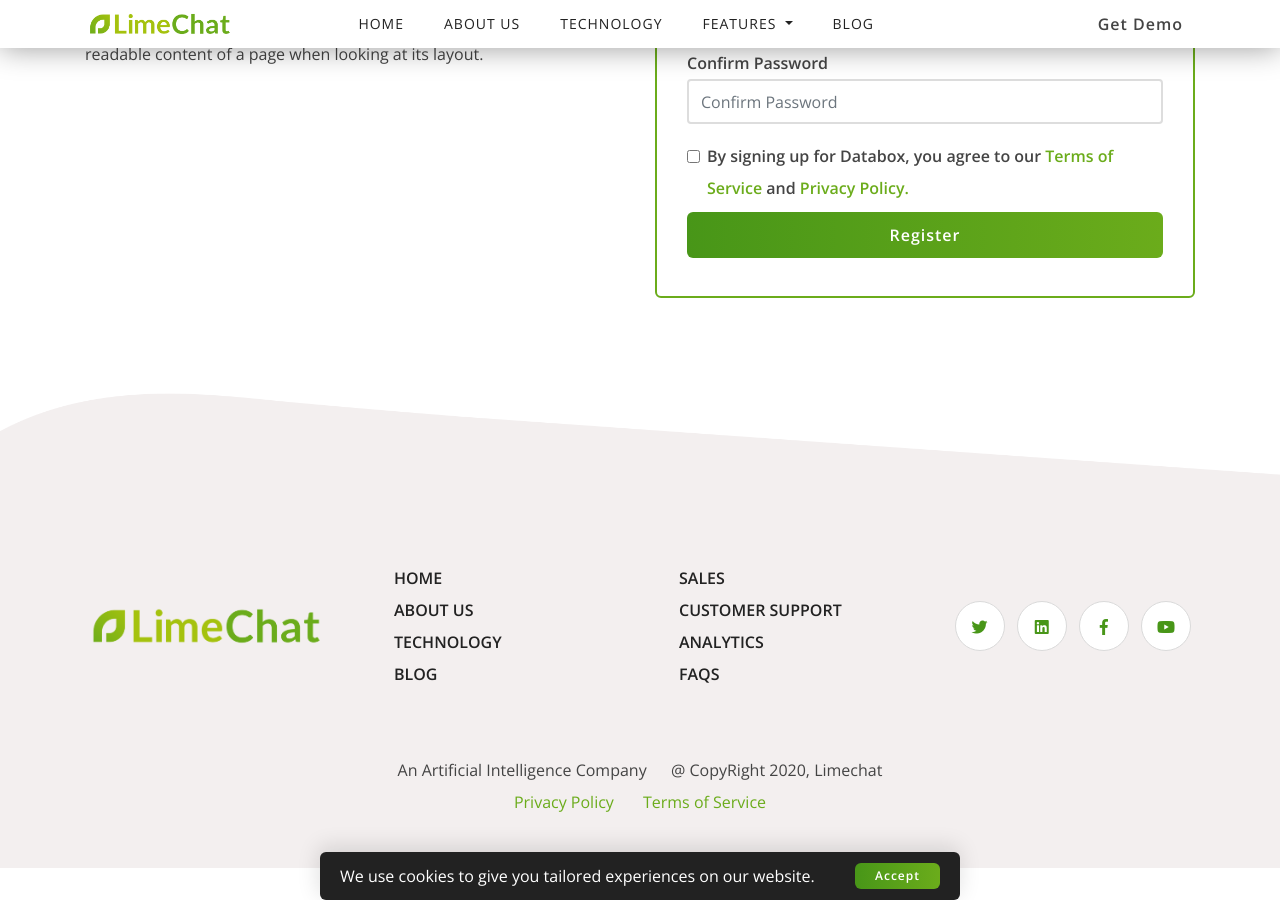
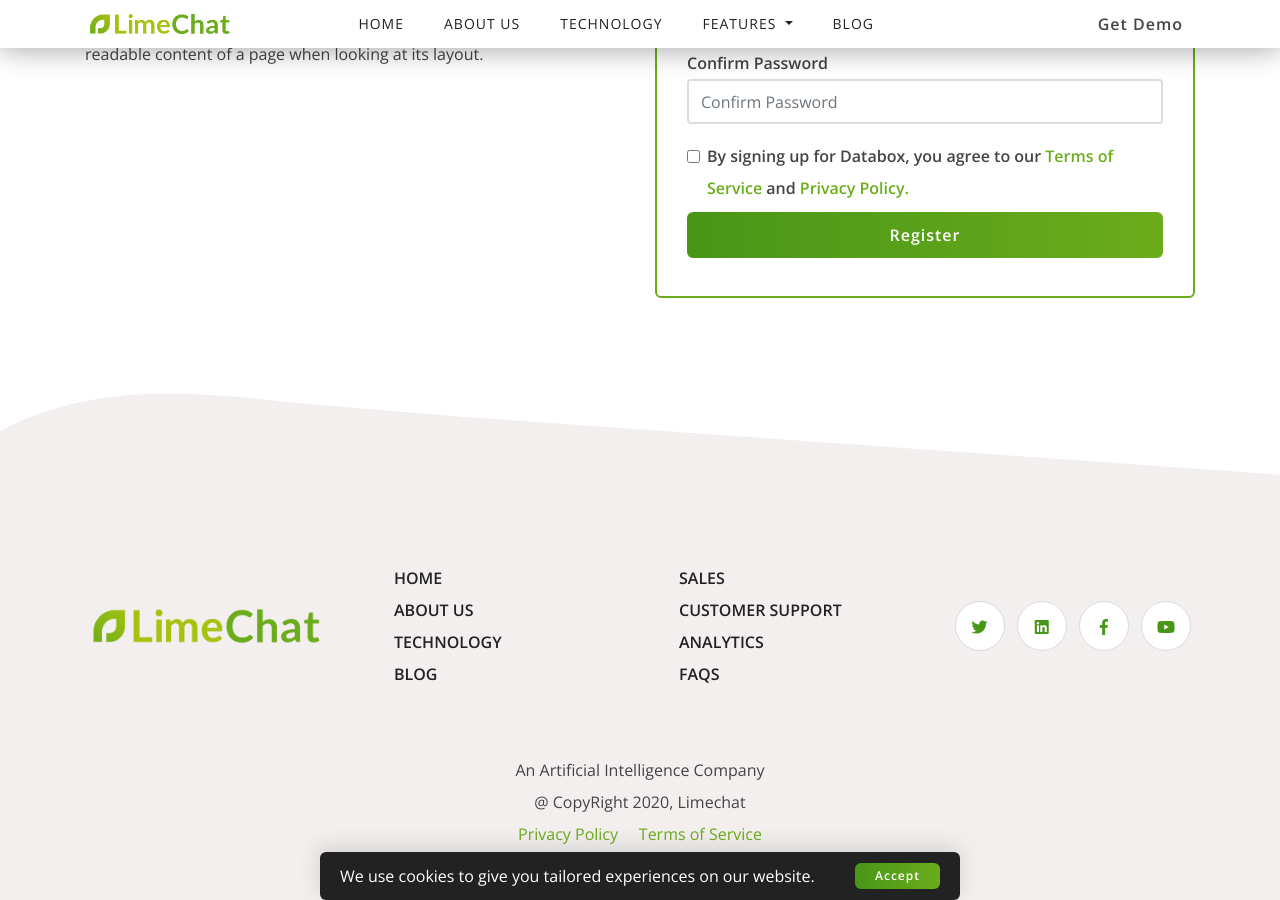
Before and after one commit to Limechat/Website, a Jekyll site: the page built from register.html, in a window 1280 px wide and 900 px high, scrolled down 704 px. Built offline with Jekyll 4.4.1, drawn with Linux system fonts in a browser that asks for light colours.

Commit message:
Responsive fix

```diff
--- a/_includes/footer.html
+++ b/_includes/footer.html
@@ -41,10 +41,10 @@
                <br>
                <br>
                <br>
-               <div class="col-sm-12 text-center text-bold">
-                  An Artificial Intelligence Company &emsp; @ CopyRight 2020, Limechat
+               <div class="col-sm-12 text-center text-bold" style="display: flex; align-items: center; justify-content: center; flex-direction: column;">
+                  <span>An Artificial Intelligence Company </span><span> @ CopyRight 2020, Limechat</span>
                </div>
-               <div class="col-sm-12 text-center">
+               <div class="col-sm-12 text-center" style="display: flex; align-items: center; justify-content: center;">
                   <a href="privacy-policy.html">Privacy Policy</a>
                   &nbsp;&nbsp;&nbsp;&nbsp;&nbsp;
                   <a href="terms-of-service.html">Terms of Service</a>
--- a/index.html
+++ b/index.html
@@ -38,7 +38,7 @@
 <!--=================================
          MAIN CONTENT -->
 <div class="main-content">
-    <section class="companies">
+    <section class="companies container">
         <div class="row justify-content-md-center">
             <div class="col-lg-8 col-sm-12 text-center">
                 <div class="title-box">
@@ -148,7 +148,7 @@
     <!--=================================
             About Us -->
 
-    <section class="companies">
+    <section class="companies container">
         <div class="row justify-content-md-center">
             <div class="col-lg-8 col-sm-12 text-center">
                 <div class="title-box">
@@ -210,6 +210,7 @@
     }
     .company-images img{
         height: 85px;
+        max-width: 100%;
         padding: 15px;
         filter: grayscale(100%);
         opacity: .8;
```
Also changed, not shown: sales.html (+6 -5 lines).
